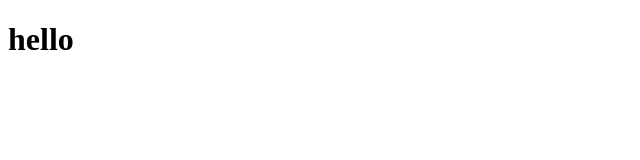
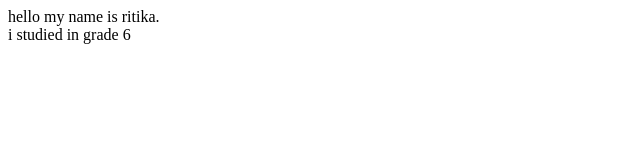
Before and after one commit to Ritikasrivasta/aaaa, a plain HTML site: page index.html in a window 1280 px wide. Shown: the whole page, without its empty margins (0-640 px from the left). Drawn offline with Linux system fonts and the light colour scheme.

Commit message:
index.html

```diff
--- a/index.html
+++ b/index.html
@@ -6,6 +6,7 @@
     <title>Document</title>
 </head>
 <body>
-    <h1>hello</h1>
+     hello my name is ritika. <br> i studied in grade 6
+    <!-- hello world --!>
 </body>
 </html>
```
